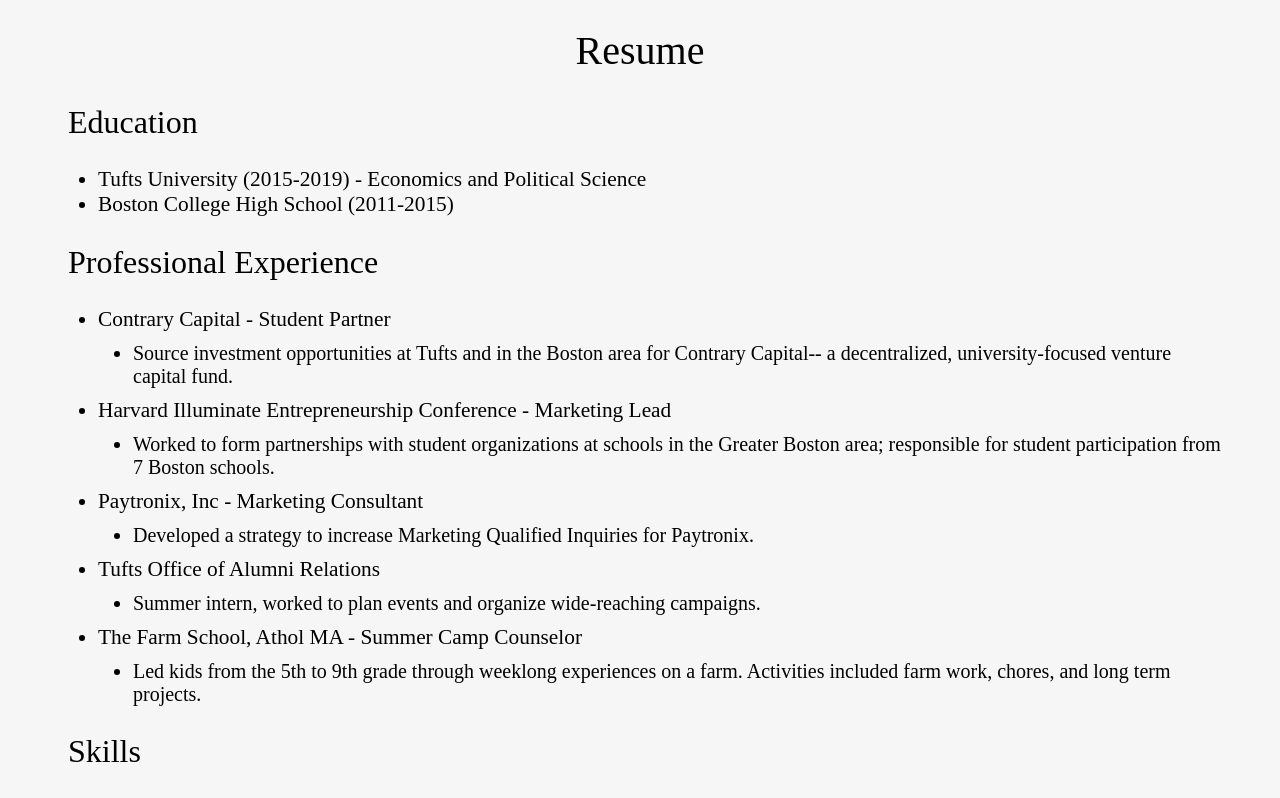
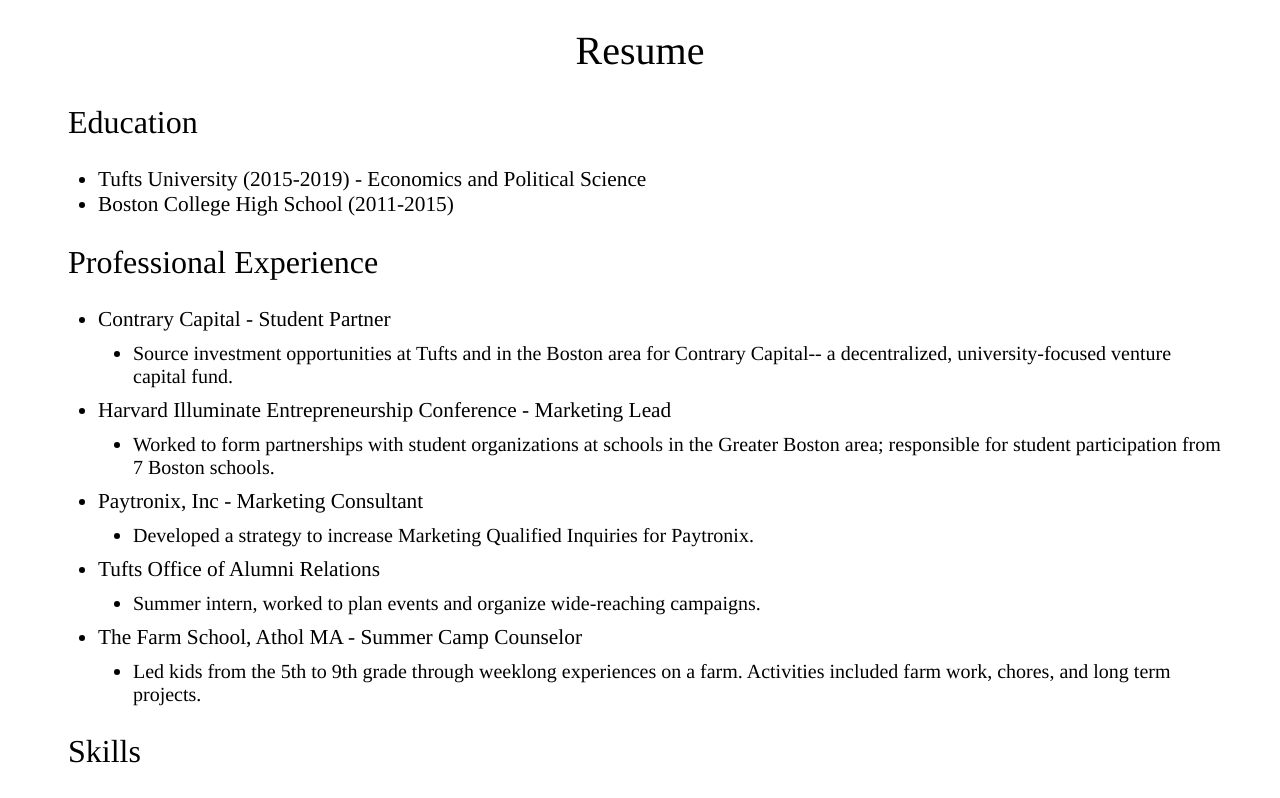
Before and after one commit to malachyd/malachyd.github.io, a plain HTML site: page resume.html in a window 1280 px wide. Shown: the top 798 px of the page. Drawn offline with Linux system fonts and the light colour scheme.

Commit message:
revisions

```diff
--- a/styles.css
+++ b/styles.css
@@ -1,7 +1,6 @@
 body {
-	font-family: "Avenir";
+	font-family: "Times";
 	font-size: 16pt;
-	background-color: rgba(228, 228, 228, 0.3);
 }
 
 .header
```
